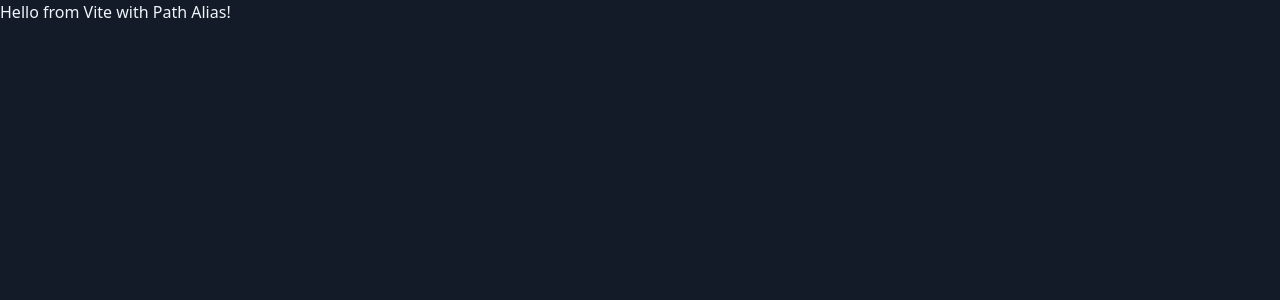
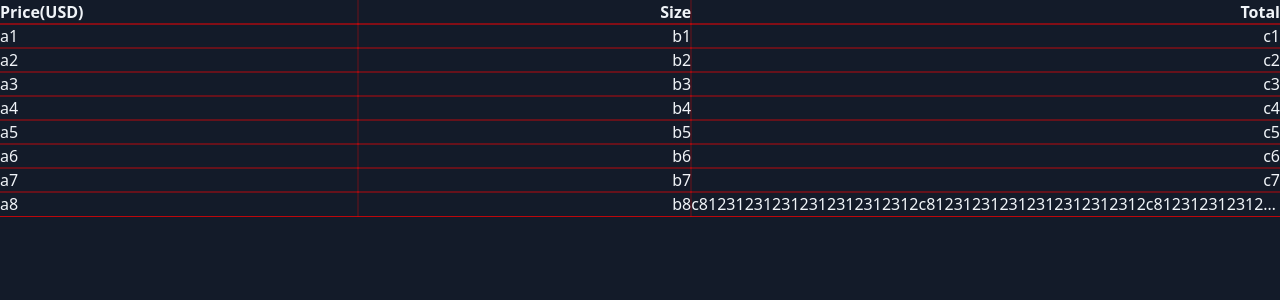
Before and after one commit to e25254/interview_20250503, a React (Vite) app: page / in a window 1280 px wide. Shown: the top 300 px of the page. Built offline with nearby package versions, Linux system fonts and the light colour scheme.

Commit message:
feat( Stack ) : `Stack` completed ( #main )

```diff
--- a/src/App.tsx
+++ b/src/App.tsx
@@ -1,5 +1,11 @@
+import Stack from "@/components/Stack";
+import Table from "@/components/Table";
 function App() {
-  return <div>Hello from Vite with Path Alias!</div>;
+  return (
+    <Stack>
+      <Table />
+    </Stack>
+  );
 }
 
 export default App;
--- /dev/null
+++ b/src/components/Stack/index.tsx
@@ -0,0 +1,22 @@
+import React, { forwardRef } from "react";
+
+interface StackProps {
+  children?: React.ReactNode;
+  className?: string;
+  ref?: React.Ref<HTMLDivElement>;
+}
+
+const Stack = forwardRef(function Stack(
+  { children = null, className = "" }: StackProps,
+  ref: React.Ref<HTMLDivElement>
+) {
+  return (
+    <div ref={ref} className={`flex flex-col ${className}`} tabIndex={0}>
+      {children}
+    </div>
+  );
+});
+
+Stack.displayName = "Stack";
+
+export default Stack;
--- /dev/null
+++ b/src/components/Table/index.tsx
@@ -0,0 +1,79 @@
+import { CSSProperties } from "react";
+
+type TextAlign = CSSProperties["textAlign"];
+
+interface ColumnConfig {
+  key: string;
+  title: string;
+  width: string;
+  align: TextAlign;
+}
+
+interface TableProps {
+  columns: ColumnConfig[];
+  data: Record<string, string>[];
+}
+
+export default function Table({
+  columns = [
+    { key: "a", title: "Price(USD)", width: "28%", align: "left" },
+    { key: "b", title: "Size", width: "26%", align: "right" },
+    { key: "c", title: "Total", width: "46%", align: "right" },
+  ],
+  data = [
+    { a: "a1", b: "b1", c: "c1" },
+    { a: "a2", b: "b2", c: "c2" },
+    { a: "a3", b: "b3", c: "c3" },
+    { a: "a4", b: "b4", c: "c4" },
+    { a: "a5", b: "b5", c: "c5" },
+    { a: "a6", b: "b6", c: "c6" },
+    { a: "a7", b: "b7", c: "c7" },
+    {
+      a: "a8",
+      b: "b8",
+      c: "c812312312312312312312312c812312312312312312312312c812312312312312312312312c812312312312312312312312",
+    },
+  ],
+}: TableProps) {
+  return (
+    <table className="w-full border-collapse table-fixed">
+      <colgroup>
+        {columns.map((column) => (
+          <col key={column.key} style={{ width: column.width }} />
+        ))}
+      </colgroup>
+      <thead>
+        <tr>
+          {columns.map((column) => (
+            <th
+              key={column.key}
+              className="truncate"
+              style={{ textAlign: column.align }}
+            >
+              {column.title}
+            </th>
+          ))}
+        </tr>
+      </thead>
+      <tbody>
+        {data.map((row, rowIndex) => (
+          <tr key={rowIndex}>
+            {columns.map((column) => (
+              <td
+                key={`${rowIndex}-${column.key}`}
+                className="truncate"
+                style={{
+                  maxWidth: column.width,
+                  textAlign: column.align,
+                }}
+                title={row[column.key]}
+              >
+                {row[column.key]}
+              </td>
+            ))}
+          </tr>
+        ))}
+      </tbody>
+    </table>
+  );
+}
--- /dev/null
+++ b/src/components/TableRow/index.tsx
@@ -0,0 +1,3 @@
+export default function TableRow({ children }: { children: React.ReactNode }) {
+  return <tr>{children}</tr>;
+}
--- /dev/null
+++ b/src/containers/OrderBook/index.tsx
@@ -0,0 +1,3 @@
+export default function OrderBook() {
+  return <div>index</div>;
+}
--- a/src/styles/globals.css
+++ b/src/styles/globals.css
@@ -35,4 +35,7 @@ body {
   text-rendering: optimizeLegibility;
   -webkit-font-smoothing: antialiased;
   -moz-osx-font-smoothing: grayscale;
+  * {
+    outline: 0.01px solid rgba(248, 0, 0, 0.196);
+  }
 }
```
